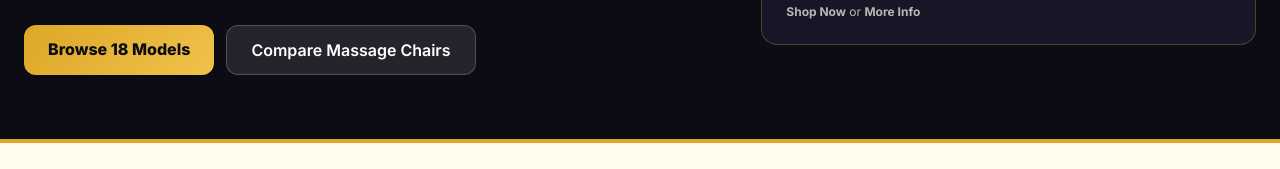
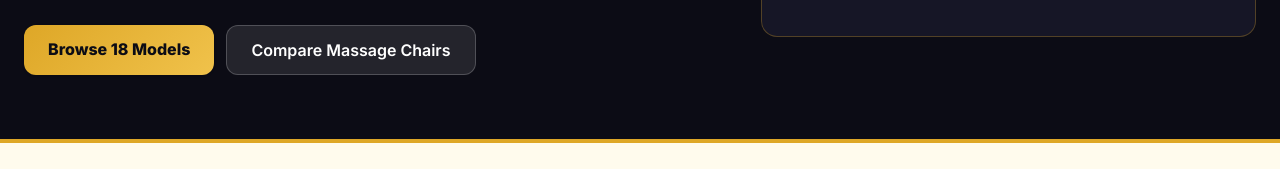
Before and after one commit to lid4018kapil-arch/AMTY-GLOBAL-INDORE, a plain HTML site: page index.html in a window 1280 px wide. Shown: the part 420-589 px from the top of the page. Drawn offline with nearby package versions, Linux system fonts and the light colour scheme.

Commit message:
Update index.html

```diff
--- a/index.html
+++ b/index.html
@@ -117,7 +117,7 @@
           </a>
         </div>
         <div class="text-xs text-cream/70 pt-1">
-          <strong>Shop Now</strong> or <strong>More Info</strong>
+
         </div>
       </div>
     </div>
```
